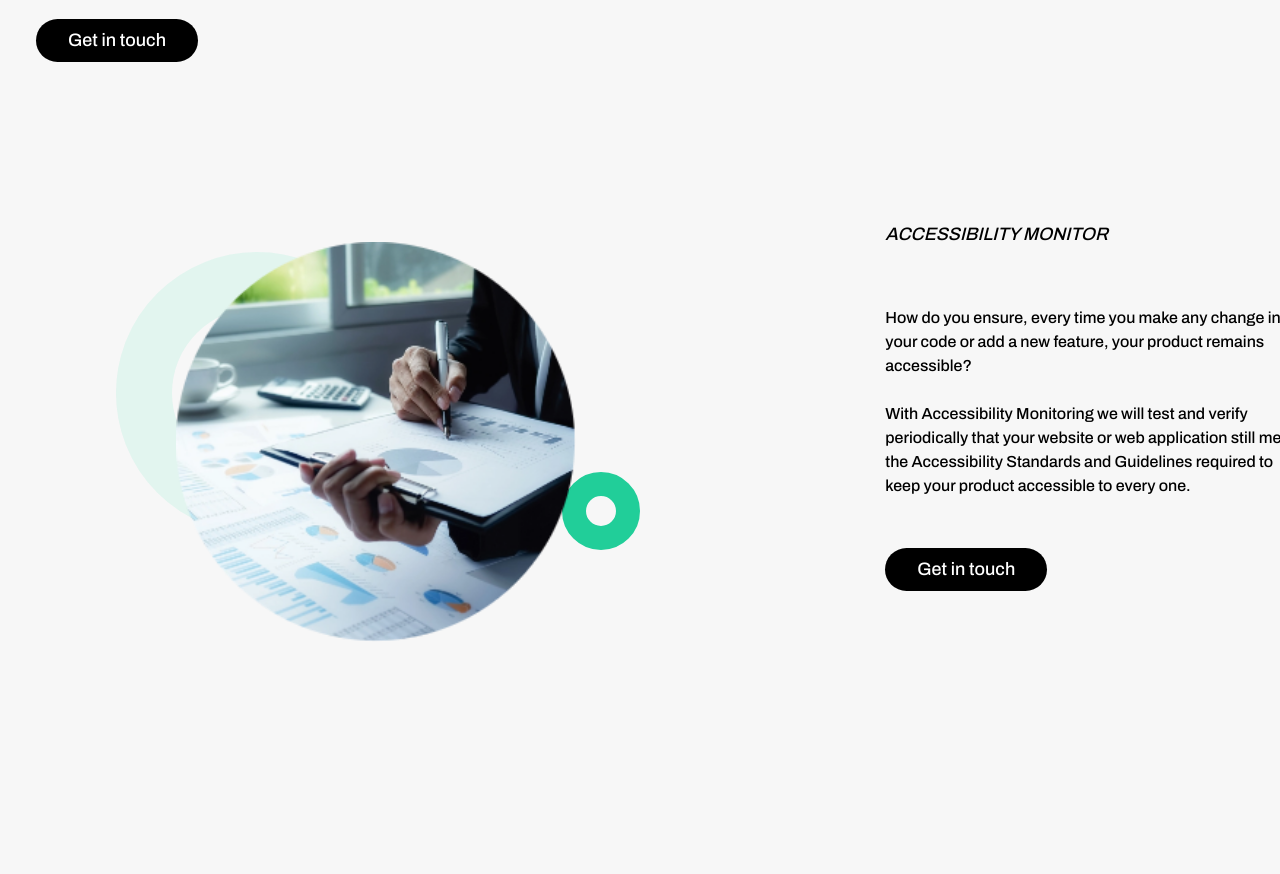
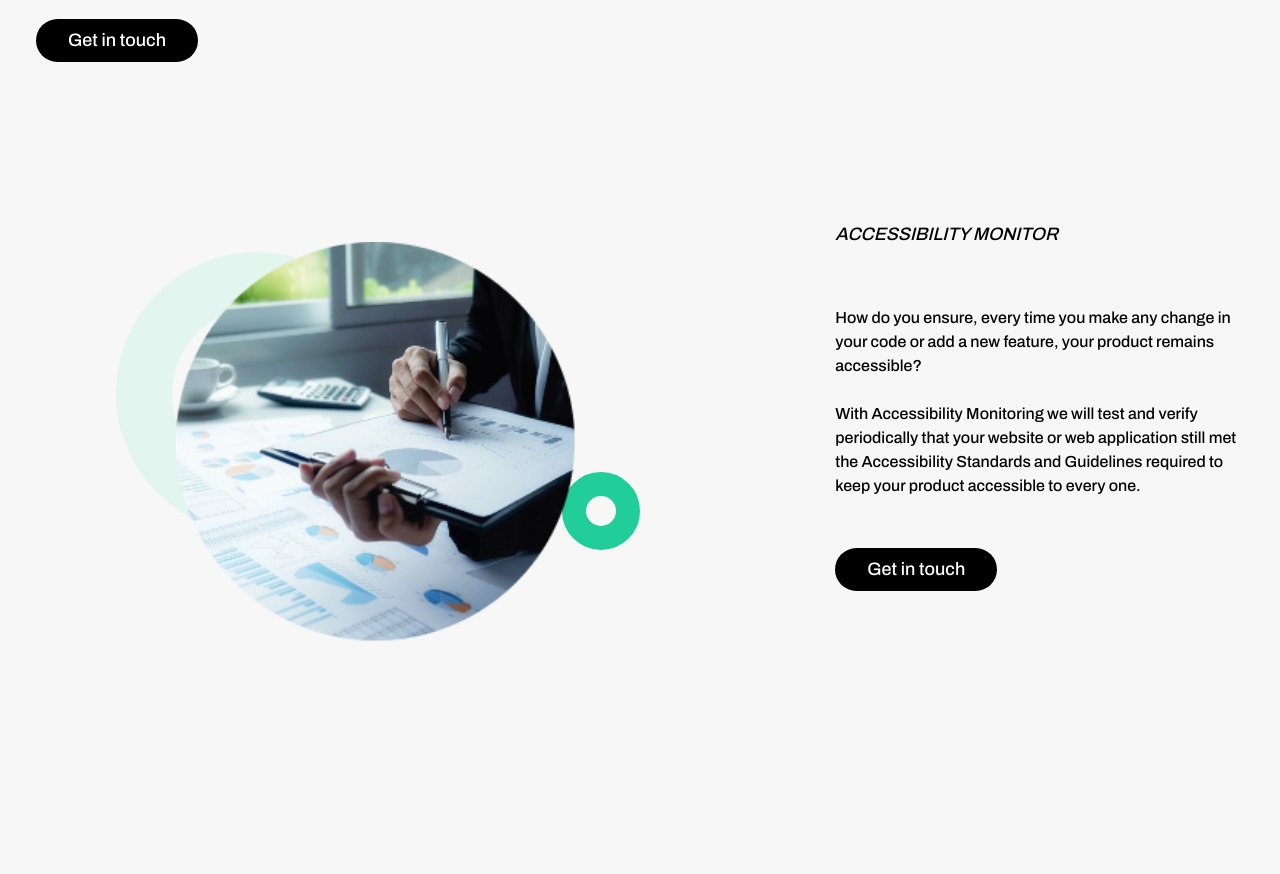
Before and after one commit to a11ysolutions/website, a React (Create React App) app: page /accessibility in a window 1280 px wide. Shown: the part 6260-7134 px from the top of the page. Built offline with nearby package versions, Linux system fonts and the light colour scheme.

Commit message:
fix: adjust croped text in a11y page for small desktop

```diff
--- a/src/Components/Accessibility/Accessibility.css
+++ b/src/Components/Accessibility/Accessibility.css
@@ -477,7 +477,7 @@
   }
 
   .second-text-info {
-    margin-right: -400px;
+    margin-right: -350px;
   }
 
   .checked-items {
```
